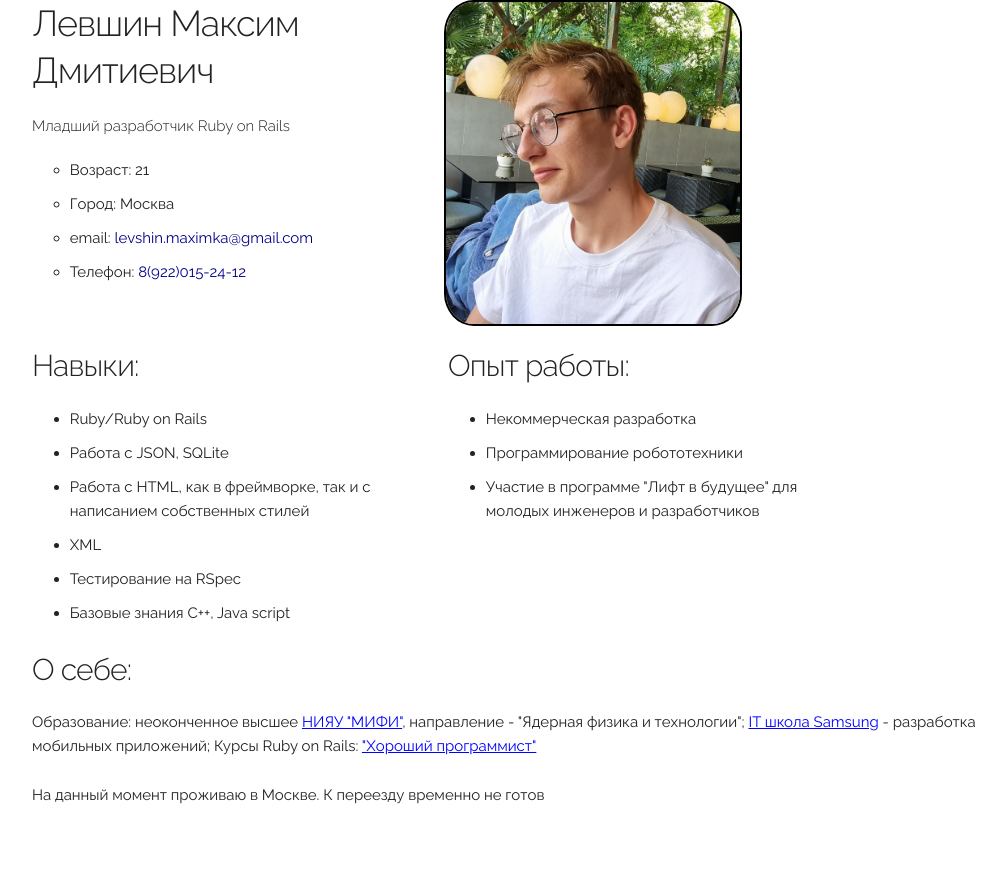
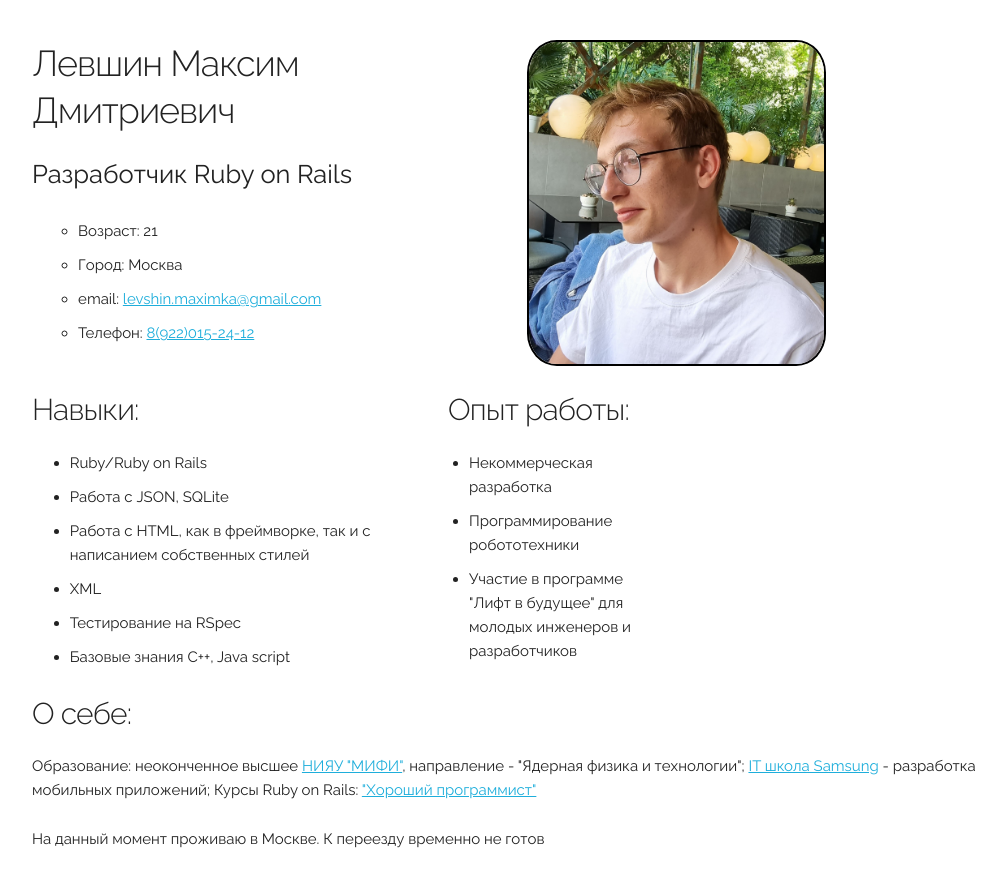
Before and after one commit to Mr-Marksman/resume, a plain HTML site: page index.html in a window 1280 px wide. Shown: the whole page, without its empty margins (128-1134 px from the left). Before the commit the page ends 832 px from the top, so only its background shows below. Drawn offline with Linux system fonts and the light colour scheme.

Commit message:
Style fix

```diff
--- a/css/skeleton.css
+++ b/css/stylesheet.css
@@ -401,6 +401,35 @@ on small devices, paste the mobile query code up in the buttons section and styl
 there.
 */
 
+.avatar {
+  float: right;
+  border: 2px solid black;
+  border-radius: 10%;
+  height: 100%;
+  width: 100%;"
+}
+
+.l-disc {
+  list-style: disc;
+  margin-left: 10%;
+}
+
+.l-circle {
+  list-style: circle;
+  margin-left: 10%;
+}
+
+.mt-20 {
+  margin-top: 20px;
+}
+
+.mt-40 {
+  margin-top: 40px;
+}
+
+.title {
+  font-size: 1.7em;
+}
 
 /* Larger than mobile */
 @media (min-width: 400px) {}
--- a/index.html
+++ b/index.html
@@ -8,30 +8,36 @@
   <meta name="viewport" content="width=device-width, initial-scale=1">
   <link href="//fonts.googleapis.com/css?family=Raleway:400,300,600" rel="stylesheet" type="text/css">
   <link rel="stylesheet" href="css/normalize.css">
-  <link rel="stylesheet" href="css/skeleton.css">
+  <link rel="stylesheet" href="css/stylesheet.css">
   <link rel="icon" type="image/png" href="images/favicon.png">
 </head>
-<body>
+<body class="mt-40">
   <div class="container">
     <div class="row">
-      <div class="five columns">
-        <h3>Левшин Максим Дмитиевич</h3>
-        <h6>Младший разработчик Ruby on Rails</h6>
-        <ul style="list-style: circle; margin-left: 10%;">
+      <div class="six columns">
+        <h3>Левшин Максим Дмитриевич</h3>
+        <p class="title">Разработчик Ruby on Rails</p>
+        <ul class="l-circle">
           <li>Возраст: 21</li>
           <li>Город: Москва</li>
-          <li>email: <a style="color: darkblue;">levshin.maximka@gmail.com</a></li>
-          <li>Телефон: <a style="color: darkblue;">8(922)015-24-12</a></li>
+          <li>email:
+            <a class="contact" href="mailto:levshin.maximka@gmail.com">
+              levshin.maximka@gmail.com
+            </a>
+          </li>
+          <li>
+            Телефон: <a href="tel:+79220152412">8(922)015-24-12</a>
+          </li>
         </ul>
       </div>
       <div class="four columns">
-        <img src="images/photo.jpg" alt="Фото работника" style="float: right; border: 2px solid black; border-radius: 10%; height: 100%; width: 100%;">
+        <img src="images/photo.jpg" alt="Фото работника" class="avatar">
       </div>
     </div>
-    <div class="row" style="margin-top: 20px;">
+    <div class="row mt-20">
       <div class="five columns">
         <h4>Навыки:</h4>
-        <ul style="list-style: disc; margin-left: 10%;">
+        <ul class="l-disc">
           <li>Ruby/Ruby on Rails</li>
           <li>Работа с JSON, SQLite</li>
           <li>Работа с HTML, как в фреймворке, так и с написанием собственных стилей</li>
@@ -40,9 +46,9 @@
           <li>Базовые знания C++, Java script</li>
         </ul>
       </div>
-      <div class="five columns">
+      <div class="three columns">
         <h4>Опыт работы:</h4>
-        <ul style="list-style: disc; margin-left: 10%;">
+        <ul class="l-disc">
           <li>Некоммерческая разработка</li>
           <li>Программирование робототехники</li>
           <li>Участие в программе "Лифт в будущее" для молодых инженеров и разработчиков</li>
@@ -52,7 +58,7 @@
     <div class="row">
       <div class="twelve columns">
         <h4>О себе:</h4>
-        <p>Образование: неоконченное высшее <a style="color: blue;" href="https://mephi.ru/">НИЯУ "МИФИ"</a>, направление - "Ядерная физика и технологии"; <a style="color: blue;" href="https://www.samsung.com/ru/inrussia/school/">IT школа Samsung</a> - разработка мобильных приложений; Курсы Ruby on Rails: <a style="color: blue;" href="https://goodprogrammer.ru/">"Хороший программист"</a></p>
+        <p>Образование: неоконченное высшее <a href="https://mephi.ru/">НИЯУ "МИФИ"</a>, направление - "Ядерная физика и технологии"; <a href="https://www.samsung.com/ru/inrussia/school/">IT школа Samsung</a> - разработка мобильных приложений; Курсы Ruby on Rails: <a href="https://goodprogrammer.ru/">"Хороший программист"</a></p>
         <p>На данный момент проживаю в Москве. К переезду временно не готов</p>
       </div>
     </div>
```
